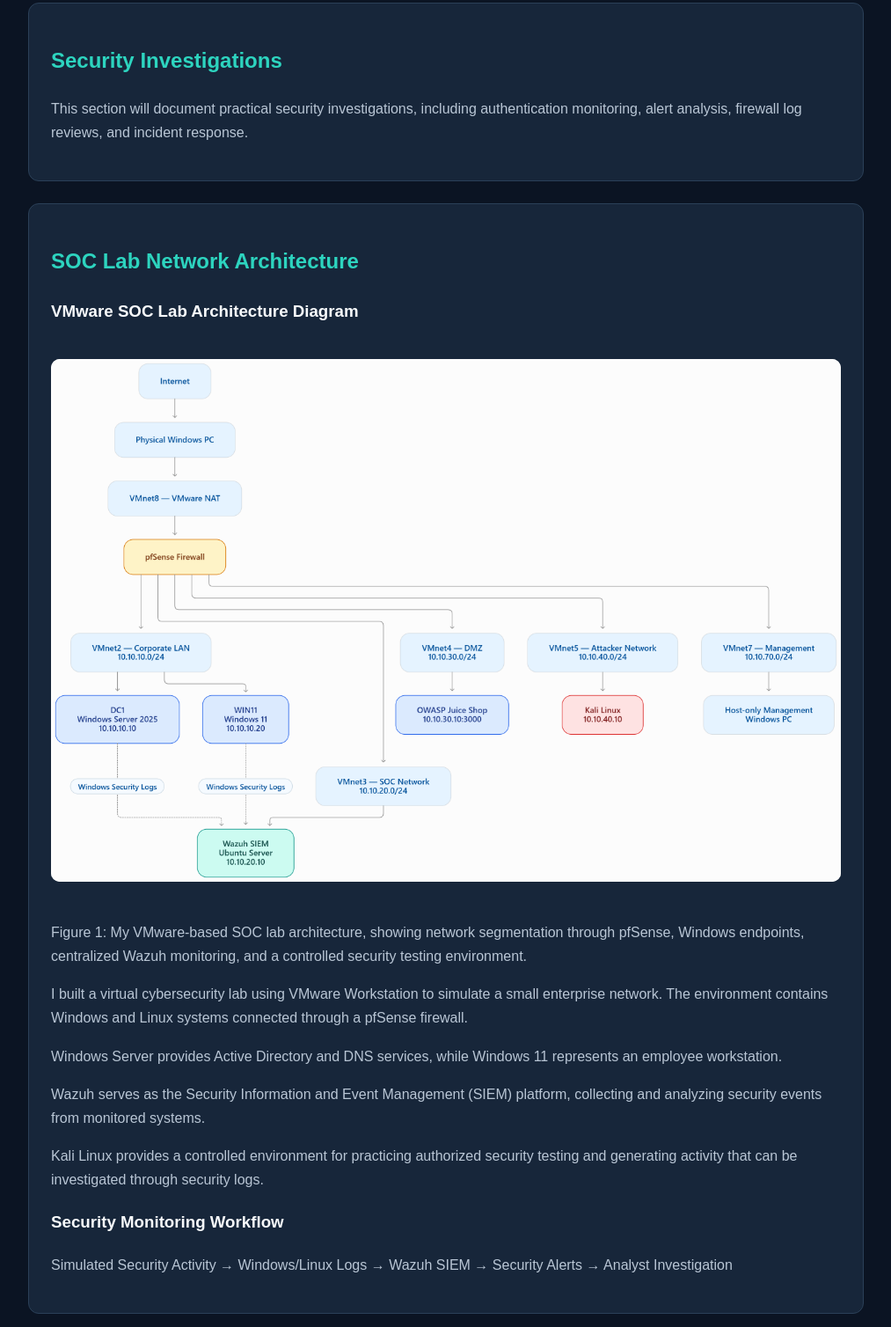
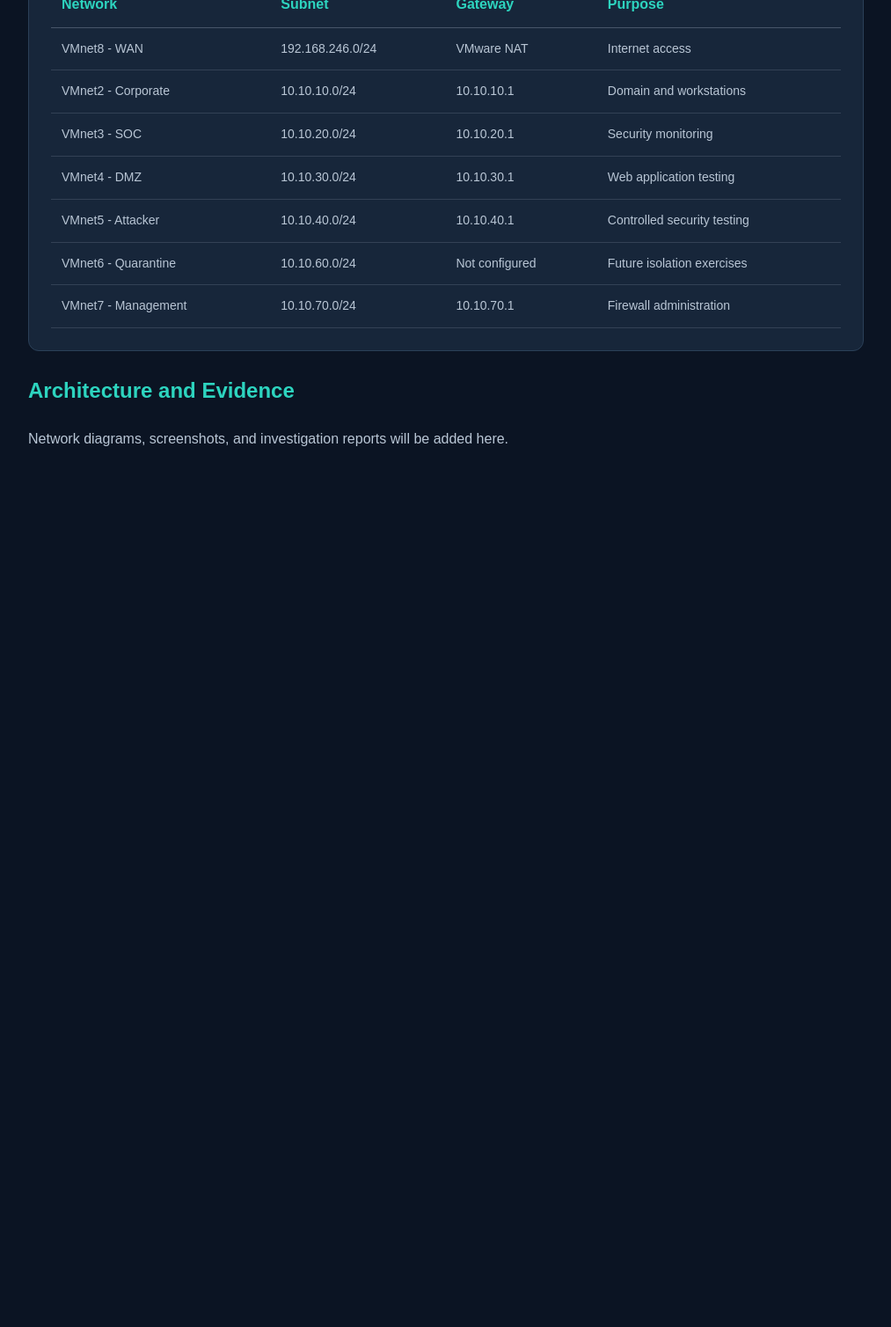
Before and after one commit to BirukBBergena/BirukBClassof0227.github.io, a plain HTML site: page soc-lab.html in a window 1280 px wide. Shown: the part 812-2320 px from the top of the page at 88% size, without its empty margins (133-1146 px from the left). After the commit the page ends 1400 px from the top, so only its background shows below. Drawn offline with Linux system fonts and the light colour scheme.

Commit message:
Add SOC lab network configuration table
Removed sections detailing technologies used and security investigations. Added a new section for network and IP configuration.

```diff
--- a/soc-lab.html
+++ b/soc-lab.html
@@ -58,6 +58,12 @@ table td {
 table tbody tr:hover {
   background: #20344b;
 }
+table td {
+  padding: 12px;
+  border-bottom: 1px solid #334155;
+  color: #b9c6d5;
+  font-size: 14px;
+}
 
   </style>
 </head>
@@ -90,83 +96,7 @@ table tbody tr:hover {
     </div>
 
     <div class="card">
-      <h2>Technologies Used</h2>
-      <p>
-        VMware Workstation, Windows Server,
-        Windows 11, Active Directory, pfSense,
-        Wazuh SIEM, Ubuntu Linux, and Kali Linux.
-      </p>
-    </div>
-
-    <div class="card">
-      <h2>Security Investigations</h2>
-      <p>
-        This section will document practical
-        security investigations, including
-        authentication monitoring, alert analysis,
-        firewall log reviews, and incident response.
-      </p>
-    </div>
-<div class="card">
-  <h2>SOC Lab Network Architecture</h2>
-
-<h3>VMware SOC Lab Architecture Diagram</h3>
-
-<img
-  src="SOC-Lab-Architecture.png"
-  alt="Enterprise SOC Lab Network Architecture showing pfSense,
-       Active Directory, Wazuh SIEM, Kali Linux, and OWASP"
-  style="width:100%; height:auto; border-radius:10px;
-         margin:20px 0; background:white;"
->
-
-<p>
-  Figure 1: My VMware-based SOC lab architecture,
-  showing network segmentation through pfSense,
-  Windows endpoints, centralized Wazuh monitoring,
-  and a controlled security testing environment.
-</p>
-
-  <p>
-    I built a virtual cybersecurity lab using VMware
-    Workstation to simulate a small enterprise network.
-    The environment contains Windows and Linux systems
-    connected through a pfSense firewall.
-  </p>
-
-  <p>
-    Windows Server provides Active Directory and DNS
-    services, while Windows 11 represents an employee
-    workstation.
-  </p>
-
-  <p>
-    Wazuh serves as the Security Information and Event
-    Management (SIEM) platform, collecting and analyzing
-    security events from monitored systems.
-  </p>
-
-  <p>
-    Kali Linux provides a controlled environment for
-    practicing authorized security testing and generating
-    activity that can be investigated through security logs.
-  </p>
-
-  <h3>Security Monitoring Workflow</h3>
-
-  <p>
-    Simulated Security Activity
-    → Windows/Linux Logs
-    → Wazuh SIEM
-    → Security Alerts
-    → Analyst Investigation
-  </p>
-</div>
-
-    <div class="card">
-
-<div class="card">
-  <h2>Network and IP Configuration</h2>
+     <h2>Network and IP Configuration</h2>
 
   <p>
     The SOC lab uses separate VMware virtual networks
```
